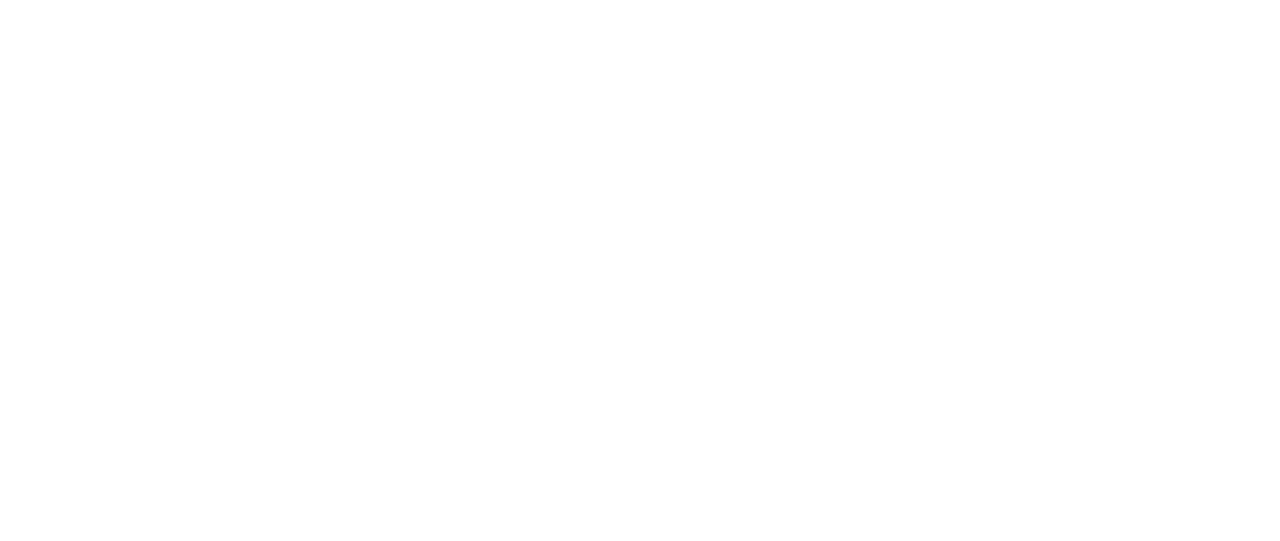
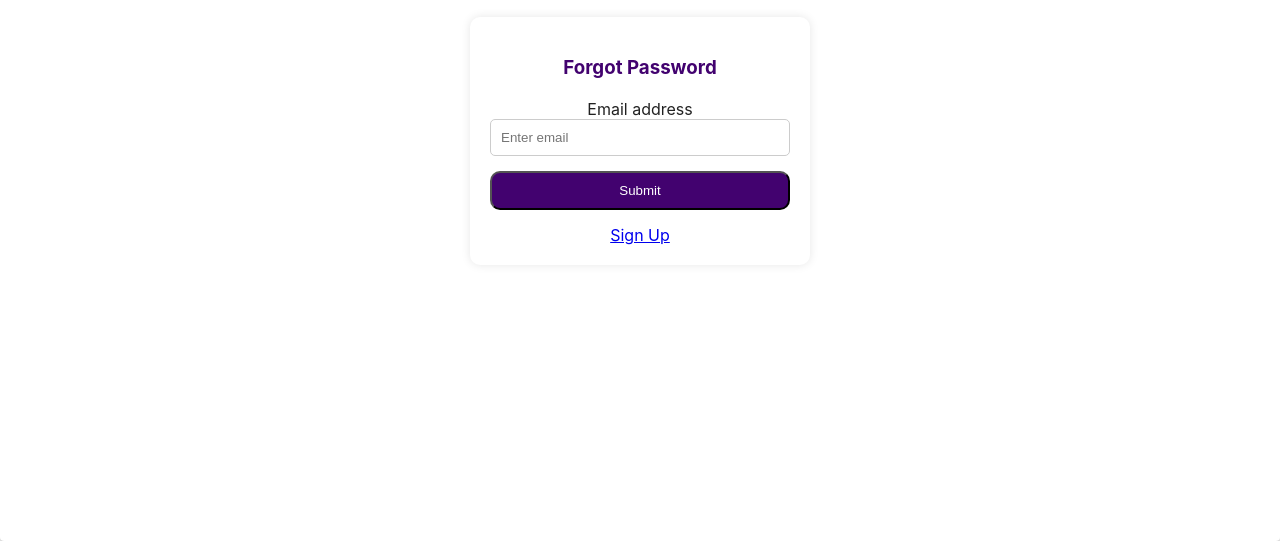
Before and after one commit to ScholarSage/ScholarSage-Frontend, a React (Create React App) app: page /forgot-password in a window 1280 px wide. Before the commit this address had no page. Shown: the part 289-830 px from the top of the page. Before the commit the page ends 800 px from the top, so only its background shows below. Built offline with nearby package versions, Linux system fonts and the light colour scheme.

Commit message:
connect with backend

```diff
--- a/src/App.js
+++ b/src/App.js
@@ -6,6 +6,7 @@ import MentorSignup from "./formcontrol/mentor/mentorRegister";
 import StudentSignup from "./formcontrol/student/studentRegister";
 import StudentDashBoard from "./formcontrol/student/StudentDashBoard";
 import MentorDashBoard from "./formcontrol/mentor/MentorDashBoard";
+import ForgotPassword from "./formcontrol/forgotPassword";
 
 //mui imports
 import Paper from "@mui/material/Paper";
@@ -14,7 +15,7 @@ import Paper from "@mui/material/Paper";
 
 //import { useState } from "react";
 
-import Signup from "./formcontrol/student/studentRegister";
+//import Signup from "./formcontrol/student/studentRegister";
 //import mtsignup from "./formcontrol/mentor/mentorRegister";
 
 function App() {
@@ -27,8 +28,10 @@ function App() {
             <Route path="/mtReg" element={<MentorSignup/>} />
             <Route path="/Reg" element={<Register />} />
             <Route exact path="/" element={<Login />} />
+            <Route path="/forgot-password" element={<ForgotPassword/>}/>
             <Route path="/Student-Dashboard" element={<StudentDashBoard />} />
             <Route path="/Mentor-Dashboard" element={<MentorDashBoard />} />
+
           </Routes>
         </Paper>
       </div>
--- /dev/null
+++ b/src/formcontrol/forgotPassword.js
@@ -0,0 +1,103 @@
+import React, { Component } from 'react';
+import axios from 'axios';
+
+export default class ForgotPassword extends Component {
+  constructor(props) {
+    super(props);
+    this.state = {
+      email: '',
+    };
+    this.handleSubmit = this.handleSubmit.bind(this);
+  }
+
+  handleSubmit(e) {
+    e.preventDefault();
+    const { email } = this.state;
+    console.log(email);
+    axios.post('http://localhost:5000/forgot-password', {
+      email: email,
+    })
+      .then(response => {
+        console.log(response.data, 'userRegister');
+        alert(response.data.status);
+      });
+  }
+
+  render() {
+    return (
+      <div style={styles.container}>
+        <form onSubmit={this.handleSubmit} style={styles.form}>
+          <h3 style={styles.header}>Forgot Password</h3>
+
+          <div style={styles.formGroup}>
+            <label>Email address</label>
+            <input
+              type="email"
+              className="form-control"
+              placeholder="Enter email"
+              onChange={e => this.setState({ email: e.target.value })}
+              style={styles.input}
+            />
+          </div>
+
+          <div style={styles.formGroup}>
+            <button
+              type="submit"
+              className="btn btn-primary"
+              style={styles.submitButton}
+            >
+              Submit
+            </button>
+          </div>
+
+          <p className="forgot-password text-right" style={styles.signUpLink}>
+            <a href="/sign-up">Sign Up</a>
+          </p>
+        </form>
+      </div>
+    );
+  }
+}
+
+const styles = {
+  container: {
+    display: 'flex',
+    justifyContent: 'center',
+    alignItems: 'center',
+    height: '100vh',
+  },
+  form: {
+    width: '300px',
+    padding: '20px',
+    borderRadius: '10px',
+    boxShadow: '0px 0px 10px rgba(0, 0, 0, 0.1)',
+    backgroundColor: '#fff',
+  },
+  header: {
+    textAlign: 'center',
+    marginBottom: '20px',
+    color: '#42026F',
+  },
+  formGroup: {
+    marginBottom: '15px',
+  },
+  input: {
+    width: '100%',
+    padding: '10px',
+    borderRadius: '5px',
+    border: '1px solid #ccc',
+    boxSizing: 'border-box',
+  },
+  submitButton: {
+    backgroundColor: '#42026F',
+    borderRadius: '10px',
+    color: '#fff',
+    width: '100%',
+    padding: '10px',
+    cursor: 'pointer',
+  },
+  signUpLink: {
+    margin: '0',
+    textAlign: 'center',
+  },
+};
--- a/src/formcontrol/login.js
+++ b/src/formcontrol/login.js
@@ -48,7 +48,7 @@ export default function Signup() {
   //inputs
   const [emailInput, setEmailInput] = React.useState();
   const [passwordInput, setPasswordInput] = React.useState();
-  const [rememberMe, setRememberMe] = React.useState();
+  //const [rememberMe, setRememberMe] = React.useState();
 
   //input errors
 
@@ -57,13 +57,13 @@ export default function Signup() {
 
   //form validity
   const [formValid, setFormValid] = React.useState();
-  const [success, setSuccess] = React.useState();
+  //const [success, setSuccess] = React.useState();
 
   //input validation
 
   const handleSubmit = (e) => {
     e.preventDefault();
-    setSuccess(null);
+    //setSuccess(null);
 
     if (emailError || !emailInput) {
       setFormValid("Please enter a valid Email");
@@ -74,25 +74,25 @@ export default function Signup() {
       return;
     }
     setFormValid(null);
-    setSuccess("Form Submited Successfuly");
+    //setSuccess("Form Submited Successfuly");
 
     //How the output be
     console.log("Email : " + emailInput);
     console.log("Password : " + passwordInput);
-    console.log("Remember user : " + rememberMe);
+    //console.log("Remember user : " + rememberMe);
 
     try {
       axios.post('http://localhost:5000/login-user', {
         email: emailInput,
         password: passwordInput,
       })
-  .then((data) => {
-    console.log(data, "userRegister");
-    if (data.status === "ok") {
+    .then((response) => {
+        console.log(response.data, "userRegister");
+        if (response.data.status === "ok") {
             alert("Login successful");
-      window.localStorage.setItem("token", data.data);
+            window.localStorage.setItem("token", response.data.data);
             window.localStorage.setItem("loggedIn", true);
-      if (data.UT === "Student") {
+        if (response.data.UT === "Student") {
             window.localStorage.setItem("User", "Student");
             window.location.href = "./Student-Dashboard";
         } else {
@@ -304,16 +304,16 @@ export default function Signup() {
                     <p style={{ color: "#42026F" }}>
                       <Checkbox
                         style={{ color: "#42026F" }}
-                        onChange={(event) =>
-                          setRememberMe(event.target.checked)
-                        }
+                        // onChange={(event) =>
+                        //   setRememberMe(event.target.checked)
+                        // }
                         inputProps={{ "aria-label": "controlled" }}
                       />
                       Remember Me
                     </p>
                   </Grid>
 
-                  <Grid item>Forgot password?</Grid>
+                  <Grid item><Link to="/forgot-password" color="primary" style={{ color: '#9837DC' }}>Forgot Password?</Link></Grid>
                 </Grid>
               </div>
               <p>{formValid && <Alert severity="error">{formValid}</Alert>}</p>
--- a/src/formcontrol/mentor/mentorRegister.js
+++ b/src/formcontrol/mentor/mentorRegister.js
@@ -102,9 +102,16 @@ try {
     confirmpassword: confirmPasswordInput,
     usertype: "Mentor",
   });
-  if (response.data.status === "ok") {
-    alert("Registered successfully");
-    window.location.href = "./";
+
+  if(response.data.error === "Email Already Exists"){
+    alert("Email Already Used");
+  }else if(response.data.error==="Mentor ID Already Used"){
+    alert("Mentor ID Already Used");
+  }else{
+    if (response.data.status === "ok") {
+      alert("Registered successfully");
+      window.location.href = "./";
+    }
   }
 } catch (error) {
   console.error(error.response.data);
--- a/src/formcontrol/student/StudentDashBoard.js
+++ b/src/formcontrol/student/StudentDashBoard.js
@@ -1,49 +1,47 @@
-import React, { Component } from "react";
+import React, { useState, useEffect } from "react";
+import axios from "axios";
 
-export default class StudentDashBoard extends Component{
-    constructor(props){
-        super(props);
-        this.state={
-            userData:"",
-        }
-    }
-    componentDidMount(){
-        fetch("http://localhost:5000/userData",{
-      method:"POST",
-      crossDomain:true,
-      headers:{
-        "Content-Type":"application/json",
-        Accept:"application/json",
-        "Access-Control-Allow-Origin":"*",
-      },
-      body:JSON.stringify({
-        token:window.localStorage.getItem("token"),
-      }),
-    })
-      .then((res)=>res.json())
-      .then((data)=>{
-        console.log(data,"userData");
-        this.setState({userData: data.data});
-        if(data.data=='token expired'){
+export default function StudentDashBoard() {
+  const [userData, setUserData] = useState("");
+
+  useEffect(() => {
+    const fetchData = async () => {
+      try {
+        const response = await axios.post("http://localhost:5000/userData", {
+          token: window.localStorage.getItem("token"),
+        });
+
+        const data = response.data;
+        console.log(data, "userData");
+        setUserData(data.data);
+
+        if (data.data === "token expired") {
           alert("Token expired login again");
           window.localStorage.clear();
-            window.location.href="./";
+          window.location.href = "./";
         }
-      });
+      } catch (error) {
+        console.error("Error fetching user data:", error);
       }
-    logout=()=>{
+    };
+
+    fetchData();
+  }, []); // empty dependency array means useEffect runs once after the initial render
+
+  const logout = () => {
     window.localStorage.clear();
-        window.location.href="./";
-    }
-    render(){
-        return(
+    window.location.href = "./";
+  };
+
+  return (
     <div>
       <h1>Student</h1>
-                Name<h1>{this.state.userData.fullname}</h1>
-                Email<h1>{this.state.userData.email}</h1>
-                <br/>
-                <button onClick={this.logout} className="btn btn-primary">Log Out</button>
+      Name<h1>{userData.fname}</h1>
+      Email<h1>{userData.email}</h1>
+      <br />
+      <button onClick={logout} className="btn btn-primary">
+        Log Out
+      </button>
     </div>
   );
 }
-}
--- a/src/formcontrol/student/studentRegister.js
+++ b/src/formcontrol/student/studentRegister.js
@@ -104,9 +104,15 @@ export default function StudentSignup() {
         usertype: "Student",
       });
 
-      if (response.data.status === "ok") {
-        alert("Registered successfully");
-        window.location.href = "./";
+      if(response.data.error === "Email Already Used"){
+        alert("Email Already Used");
+      }else if(response.data.error==="Student Number Already Used"){
+        alert("Student Number Already Used");
+      }else{
+        if (response.data.status === "ok") {
+          alert("Registered successfully");
+          window.location.href = "./";
+        }
       }
     } catch (error) {
       console.error(error.response.data);
```
Also changed, not shown: src/formcontrol/mentor/MentorDashBoard.js (+48 -38 lines). Lines whose indentation alone changed are shown as unchanged.
